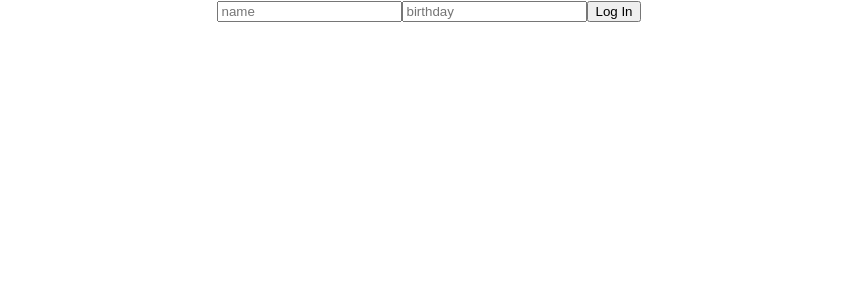
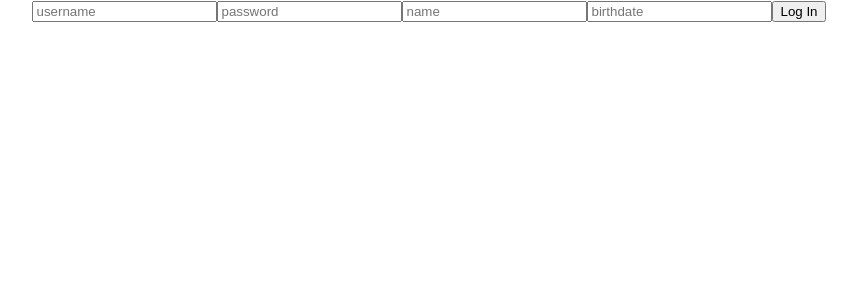
Before and after one commit to sdelane2/star-bar-frontend, a React (Create React App) app in the folder star-bar-frontend/: page / in a window 1280 px wide. Shown: the top 300 px of the page, without its empty margins (211-1068 px from the left). Built offline with nearby package versions, Linux system fonts and the light colour scheme.

Commit message:
auth started

```diff
--- a/star-bar-frontend/src/App.js
+++ b/star-bar-frontend/src/App.js
@@ -1,23 +1,39 @@
 import logo from './logo.svg';
 import './App.css';
-import React from 'react'
+import React, {useState, useEffect} from 'react'
 import Form from './Components/Form'
 
-class App extends React.Component{
+function App() {
 
-  // componentDidMount(){
-  //   fetch('http://localhost:3000/horoscopes')
-  //   .then(r => r.json())
-  //   .then(data => console.log(data))
-  // }
+  const [user, setUser] = useState({})
 
-  render(){
+  useEffect(() => {
+    const token = localStorage.getItem("token")
+    if(token){
+      fetch(`http://localhost:3000/profile`, {
+        headers: {
+          Authorization: `Bearer ${token}`
+        }
+      })
+      .then(resp => resp.json())
+      .then(data => {
+        setUser(data)
+        console.log(data)
+      })
+    }
+  }, [])
+
+  const handleLogin = (user) => {
+    setUser(user)
+  }
+
+
     return (
       <div className="App">
-        <Form />
+        <Form handleLogin={handleLogin}/>
       </div>
     );
-  }
+
 }
 
 export default App;
--- a/star-bar-frontend/src/Components/Form.js
+++ b/star-bar-frontend/src/Components/Form.js
@@ -4,24 +4,44 @@ class Form extends React.Component{
 
     state = {
         name:"",
-        birthday: ""
+        birthdate: "",
+        username: "",
+        password: ""
     }
 
     handleChange = e => {
         this.setState({[e.target.name]: e.target.value})
     }
 
+
+
+
     handleSubmit = e => {
         e.preventDefault()
+        fetch('http://localhost:3000/users', {
+          method: "POST",
+          headers: {
+            'content-type' : 'application/json'
+          },
+          body: JSON.stringify( {user: this.state})
+        })
+        .then(r => r.json())
+        .then(data => {
+            localStorage.setItem("token", data.jwt)
+            this.props.handleLogin(data.user)
+        })
+
 
     }
 
     render(){
         console.log(this.state)
         return(
-            <form onSubmt={this.handleSubmit}>
+            <form onSubmit={this.handleSubmit}>
+                 <input type="text" placeholder="username" value={this.state.username} onChange={this.handleChange} name="username"/>
+                 <input type="text" placeholder="password" value={this.state.password} onChange={this.handleChange} name="password"/>
                 <input type="text" placeholder="name" value={this.state.name} onChange={this.handleChange} name="name"/>
-                <input type="text" placeholder="birthday" value={this.state.birthday} onChange={this.handleChange} name="birthday"/>
+                <input type="text" placeholder="birthdate" value={this.state.birthdate} onChange={this.handleChange} name="birthdate"/>
                 <button>Log In</button>
             </form>
 
```
Also changed, not shown: 1 other file (tests, documents, lock files or other folders).
